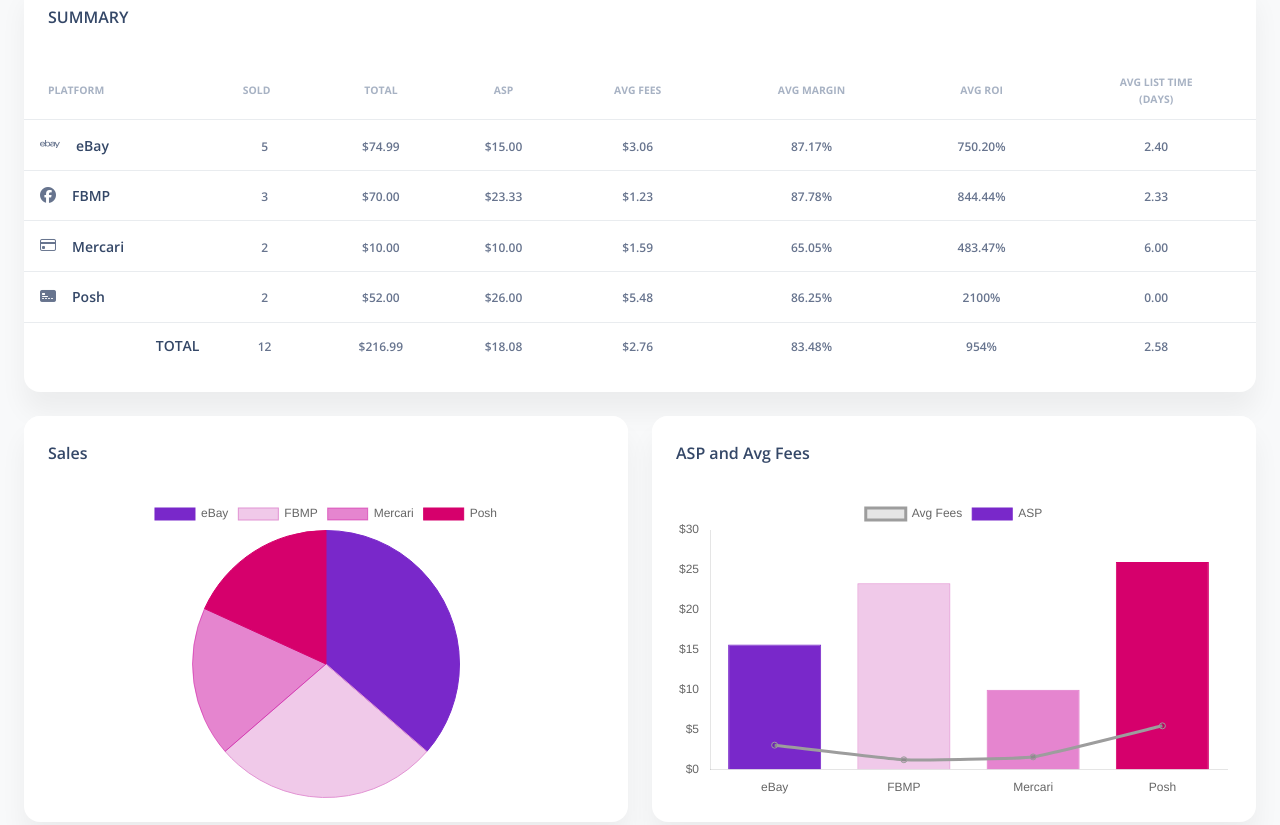
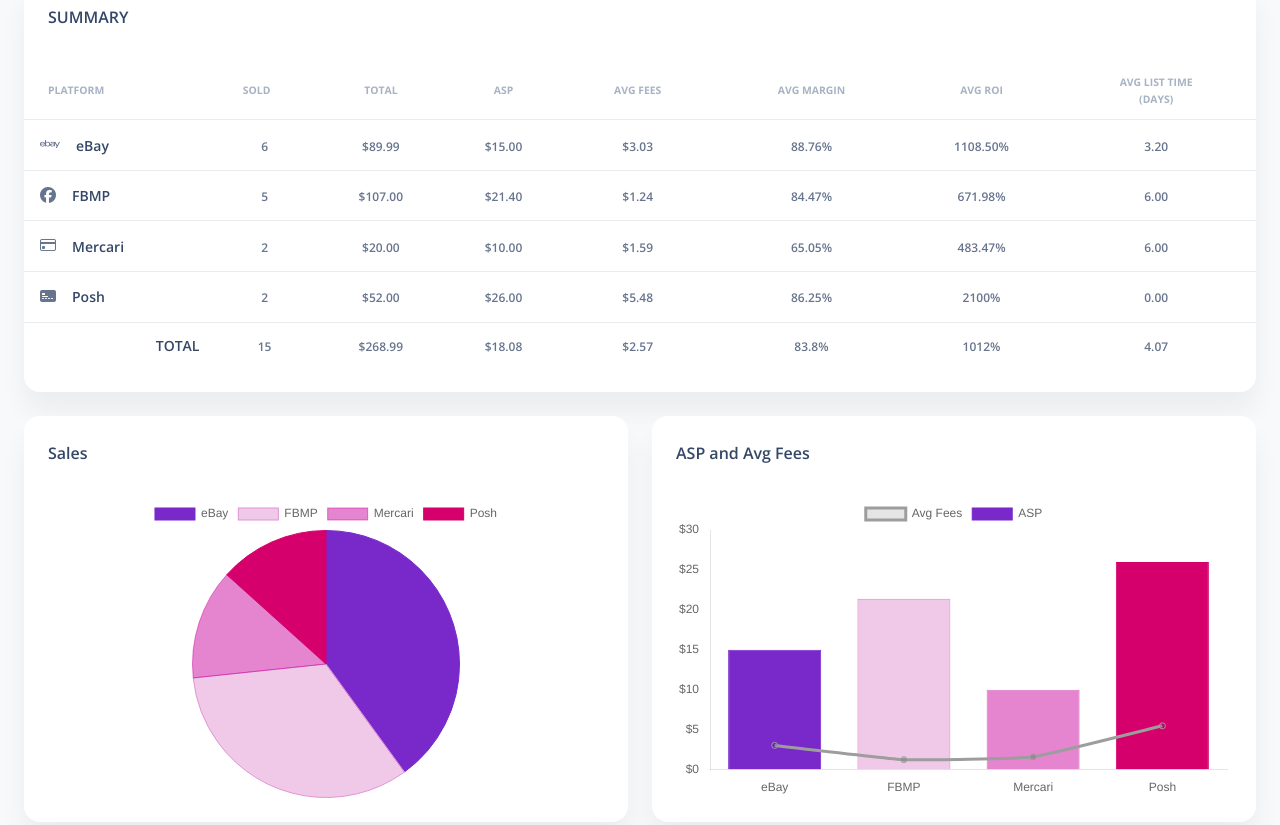
Before and after one commit to dkk5685/platform_experiment, a website: page index.html in a window 1280 px wide. Shown: the part 660-1485 px from the top of the page. Drawn offline with nearby package versions, Linux system fonts and the light colour scheme.

Commit message:
12/13 Daily Update - late

```diff
--- a/index.html
+++ b/index.html
@@ -395,7 +395,7 @@
                   <div class="numbers">
                     <p class="text-sm mb-0 text-capitalize font-weight-bold">Total Listed</p>
                     <h5 class="font-weight-bolder mb-0">
-                        120
+                      146
                       <!--<span class="text-success text-sm font-weight-bolder">+0%</span>-->
                     </h5>
                   </div>
@@ -418,7 +418,7 @@
                   <div class="numbers">
                     <p class="text-sm mb-0 text-capitalize font-weight-bold">Active</p>
                     <h5 class="font-weight-bolder mb-0">
-                        108
+                      131
                       <!--<span class="text-success text-sm font-weight-bolder">+3%</span>-->
                     </h5>
                   </div>
@@ -441,8 +441,8 @@
                   <div class="numbers">
                     <p class="text-sm mb-0 text-capitalize font-weight-bold">Sold</p>
                     <h5 class="font-weight-bolder mb-0">
-                        12
-                        <span class="text-success text-sm font-weight-bolder">+8.33%</span>
+                      15
+                      <span class="text-success text-sm font-weight-bolder">+14.33%</span>
                     </h5>
                   </div>
                 </div>
@@ -464,7 +464,7 @@
                   <div class="numbers">
                     <p class="text-sm mb-0 text-capitalize font-weight-bold">Sales</p>
                     <h5 class="font-weight-bolder mb-0">
-                        $216.99
+                      $268.99
                       <span class="text-success text-sm font-weight-bolder"></span>
                     </h5>
                   </div>
@@ -519,8 +519,9 @@
         <div class="col-lg-5 mb-lg-0 mb-4">
           <div class="card h-100 p-3">
             <div class="bg-gradient-dark border-radius-lg py-3 pe-1 mb-3">
-              <h5 class="ms-2 mt-4 mb-0" style="color: white;"> Daily Totals </h5></div>
-              <p class="text-sm ms-2"> <span class="font-weight-bolder">Updated:</span> December 9, 2021 8:20pm CST</p>
+              <h5 class="ms-2 mt-4 mb-0" style="color: white;"> Daily Totals </h5>
+            </div>
+            <p class="text-sm ms-2"> <span class="font-weight-bolder">Updated:</span> December 13, 2021 3:45pm CST</p>
             <div class="container border-radius-lg">
               <div class="row">
                 <!-- Listed -->
@@ -545,7 +546,7 @@
                         </div> -->
                     <p class="text-xs mt-1 mb-0 font-weight-bold">Listed</p>
                   </div>
-                    <h4 class="font-weight-bolder">6</h4>
+                  <h4 class="font-weight-bolder"> 0 </h4>
                   <!-- <div class="progress w-75">
                         <div class="progress-bar bg-dark w-60" role="progressbar" aria-valuenow="60" aria-valuemin="0" aria-valuemax="100"></div>
                       </div> -->
@@ -592,7 +593,7 @@
                     <!-- = -->
                     <p class="text-xs mt-1 mb-0 font-weight-bold">Offers</p>
                   </div>
-                    <h4 class="font-weight-bolder">0</h4>
+                  <h4 class="font-weight-bolder">3</h4>
                   <!-- <div class="progress w-75">
                         <div class="progress-bar bg-dark w-30" role="progressbar" aria-valuenow="30" aria-valuemin="0" aria-valuemax="100"></div>
                       </div> -->
@@ -678,13 +679,13 @@
                           </div>
                         </div>
                       </td>
-                        <td class="align-middle text-center text-sm"><span class="text-xs font-weight-bold"> 5 </span></td>
-                        <td class="align-middle text-center text-sm"><span class="text-xs font-weight-bold"> $74.99 </span></td>
+                      <td class="align-middle text-center text-sm"><span class="text-xs font-weight-bold"> 6 </span></td>
+                      <td class="align-middle text-center text-sm"><span class="text-xs font-weight-bold"> $89.99 </span></td>
                       <td class="align-middle text-center text-sm"><span class="text-xs font-weight-bold"> $15.00 </span></td>
-                        <td class="align-middle text-center text-sm"><span class="text-xs font-weight-bold"> $3.06 </span></td>
-                        <td class="align-middle text-center text-sm"><span class="text-xs font-weight-bold"> 87.17% </span></td>
-                        <td class="align-middle text-center text-sm"><span class="text-xs font-weight-bold"> 750.20% </span></td>
-                        <td class="align-middle text-center text-sm"><span class="text-xs font-weight-bold"> 2.40 </span></td>
+                      <td class="align-middle text-center text-sm"><span class="text-xs font-weight-bold"> $3.03 </span></td>
+                      <td class="align-middle text-center text-sm"><span class="text-xs font-weight-bold"> 88.76% </span></td>
+                      <td class="align-middle text-center text-sm"><span class="text-xs font-weight-bold"> 1108.50% </span></td>
+                      <td class="align-middle text-center text-sm"><span class="text-xs font-weight-bold"> 3.20 </span></td>
                     </tr>
                     <!--FBMP-->
                     <tr>
@@ -696,13 +697,13 @@
                           </div>
                         </div>
                       </td>
-                        <td class="align-middle text-center text-sm"><span class="text-xs font-weight-bold"> 3 </span></td>
-                        <td class="align-middle text-center text-sm"><span class="text-xs font-weight-bold"> $70.00 </span></td>
-                        <td class="align-middle text-center text-sm"><span class="text-xs font-weight-bold"> $23.33 </span></td>
-                        <td class="align-middle text-center text-sm"><span class="text-xs font-weight-bold"> $1.23 </span></td>
-                        <td class="align-middle text-center text-sm"><span class="text-xs font-weight-bold"> 87.78% </span></td>
-                        <td class="align-middle text-center text-sm"><span class="text-xs font-weight-bold"> 844.44% </span></td>
-                        <td class="align-middle text-center text-sm"><span class="text-xs font-weight-bold"> 2.33 </span></td>
+                      <td class="align-middle text-center text-sm"><span class="text-xs font-weight-bold"> 5 </span></td>
+                      <td class="align-middle text-center text-sm"><span class="text-xs font-weight-bold"> $107.00 </span></td>
+                      <td class="align-middle text-center text-sm"><span class="text-xs font-weight-bold"> $21.40 </span></td>
+                      <td class="align-middle text-center text-sm"><span class="text-xs font-weight-bold"> $1.24 </span></td>
+                      <td class="align-middle text-center text-sm"><span class="text-xs font-weight-bold"> 84.47% </span></td>
+                      <td class="align-middle text-center text-sm"><span class="text-xs font-weight-bold"> 671.98% </span></td>
+                      <td class="align-middle text-center text-sm"><span class="text-xs font-weight-bold"> 6.00 </span></td>
                     </tr>
                     <!--Mercari -->
                     <tr>
@@ -715,7 +716,7 @@
                         </div>
                       </td>
                       <td class="align-middle text-center text-sm"><span class="text-xs font-weight-bold"> 2 </span></td>
-                        <td class="align-middle text-center text-sm"><span class="text-xs font-weight-bold"> $10.00 </span></td>
+                      <td class="align-middle text-center text-sm"><span class="text-xs font-weight-bold"> $20.00 </span></td>
                       <td class="align-middle text-center text-sm"><span class="text-xs font-weight-bold"> $10.00 </span></td>
                       <td class="align-middle text-center text-sm"><span class="text-xs font-weight-bold"> $1.59 </span></td>
                       <td class="align-middle text-center text-sm"><span class="text-xs font-weight-bold"> 65.05% </span></td>
@@ -751,13 +752,13 @@
                           </div>
                         </div>
                       </td>
-                        <td class="align-middle text-center text-sm"><span class="text-xs font-weight-bold"> 12 </span></td>
-                        <td class="align-middle text-center text-sm"><span class="text-xs font-weight-bold"> $216.99 </span></td>
+                      <td class="align-middle text-center text-sm"><span class="text-xs font-weight-bold"> 15 </span></td>
+                      <td class="align-middle text-center text-sm"><span class="text-xs font-weight-bold"> $268.99 </span></td>
                       <td class="align-middle text-center text-sm"><span class="text-xs font-weight-bold"> $18.08 </span></td>
-                        <td class="align-middle text-center text-sm"><span class="text-xs font-weight-bold"> $2.76 </span></td>
-                        <td class="align-middle text-center text-sm"><span class="text-xs font-weight-bold"> 83.48% </span></td>
-                        <td class="align-middle text-center text-sm"><span class="text-xs font-weight-bold"> 954% </span></td>
-                        <td class="align-middle text-center text-sm"><span class="text-xs font-weight-bold"> 2.58 </span></td>
+                      <td class="align-middle text-center text-sm"><span class="text-xs font-weight-bold"> $2.57 </span></td>
+                      <td class="align-middle text-center text-sm"><span class="text-xs font-weight-bold"> 83.8% </span></td>
+                      <td class="align-middle text-center text-sm"><span class="text-xs font-weight-bold"> 1012% </span></td>
+                      <td class="align-middle text-center text-sm"><span class="text-xs font-weight-bold"> 4.07 </span></td>
                     </tr>
                   </tbody>
                 </table>
@@ -1032,15 +1033,14 @@
     const ctx = document.getElementById("myChart1").getContext("2d");
 
     const myChart1 = new Chart(
-      document.getElementById("myChart1").getContext("2d"),
-        {
+      document.getElementById("myChart1").getContext("2d"), {
         type: "pie",
         data: {
           labels: ["eBay", "FBMP", "Mercari", "Posh"],
           datasets: [{
             axis: "y",
             label: "My First Dataset",
-              data: [4, 3, 2, 2],
+            data: [6, 5, 2, 2],
             fill: false,
             backgroundColor: [
               "rgba(121, 40, 202, 1)",
@@ -1083,16 +1083,14 @@
     );
 
     const myChart2 = new Chart(
-      document.getElementById("myChart2").getContext("2d"),
-      {
+      document.getElementById("myChart2").getContext("2d"), {
         type: "bar",
         data: {
           labels: ["eBay", "FBMP", "Mercari", "Posh"],
-          datasets: [
-            {
+          datasets: [{
               type: "bar",
               label: "ASP",
-              data: [15.67, 23.33, 10, 26],
+              data: [15.00, 21.40, 10, 26],
               backgroundColor: [
                 "rgba(121, 40, 202, 1)",
                 "rgba(226, 147, 211, 0.5)",
@@ -1111,7 +1109,7 @@
             {
               type: "line",
               label: "Avg Fees",
-              data: [3.06, 1.23, 1.59, 5.48],
+              data: [3.03, 1.24, 1.59, 5.48],
               borderColor: '#9D9D9D',
               order: 1,
               tension: 0.1
@@ -1147,7 +1145,7 @@
               },
               beginAtZero: true,
               ticks: {
-                callback: function (value, index, values) {
+                callback: function(value, index, values) {
                   return "$" + value;
                 }
               }
@@ -1158,15 +1156,13 @@
     );
 
     const myChart3 = new Chart(
-      document.getElementById("myChart3").getContext("2d"),
-      {
+      document.getElementById("myChart3").getContext("2d"), {
         type: "bar",
         data: {
           labels: ["eBay", "FBMP", "Mercari", "Posh"],
-          datasets: [
-            {
+          datasets: [{
               label: "% Full Price",
-              data: [40, 100.0, 50, 100],
+              data: [50, 100.0, 50, 100],
               backgroundColor: [
                 "rgba(121, 40, 202, 0.9)",
                 "rgba(121, 40, 202, 0.9)",
@@ -1183,7 +1179,7 @@
             },
             {
               label: "% Offer",
-              data: [60, 0.0, 50, 0],
+              data: [50, 0.0, 50, 0],
               backgroundColor: [
                 "rgba(226, 147, 211, 0.5)",
                 "rgba(226, 147, 211, 0.5)",
@@ -1235,15 +1231,13 @@
     );
 
     const myChart4 = new Chart(
-      document.getElementById("myChart4").getContext("2d"),
-      {
+      document.getElementById("myChart4").getContext("2d"), {
         type: "bar",
         data: {
           labels: ["eBay", "FBMP", "Mercari", "Posh"],
-          datasets: [
-            {
+          datasets: [{
             label: "% off list",
-              data: [45, 0.0, 16.67, 68.57],
+            data: [42, 0.0, 16.67, 68.57],
             backgroundColor: [
               "rgba(121, 40, 202, 1)",
               "rgba(226, 147, 211, 0.5)",
@@ -1257,8 +1251,7 @@
               "rgba(214, 0, 108, 1)"
             ],
             borderWidth: 1
-            }
-          ]
+          }]
         },
         options: {
           responsive: true,
@@ -1295,7 +1288,7 @@
     );
 
     const myChart5 = new Chart(
-      document.getElementById("myChart5").getContext("2d"),{
+      document.getElementById("myChart5").getContext("2d"), {
         type: "line",
         data: {
           labels: ["Apr", "May", "Jun", "Jul", "Aug", "Sep", "Oct", "Nov", "Dec"],
@@ -1382,8 +1375,6 @@
           },
         },
       });
-
-
   </script>
 
 
```
Lines whose indentation alone changed are shown as unchanged.
